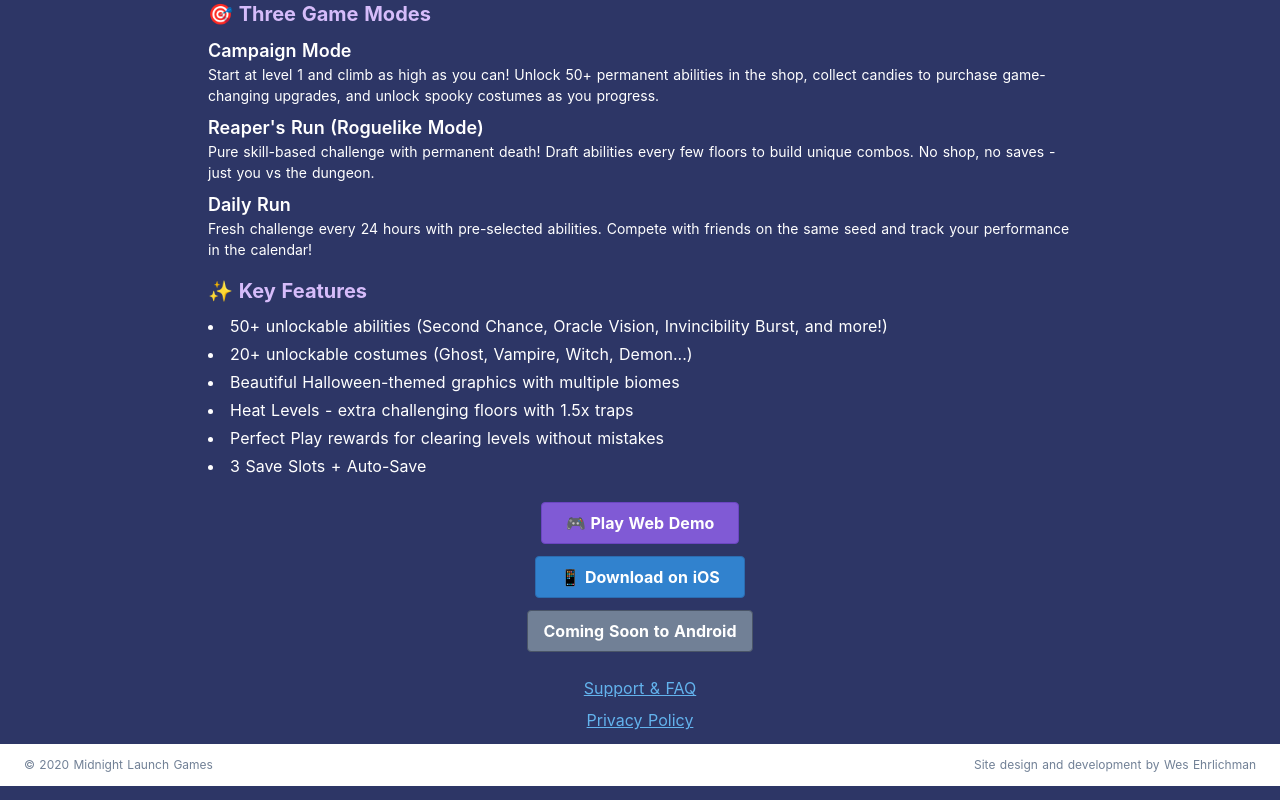
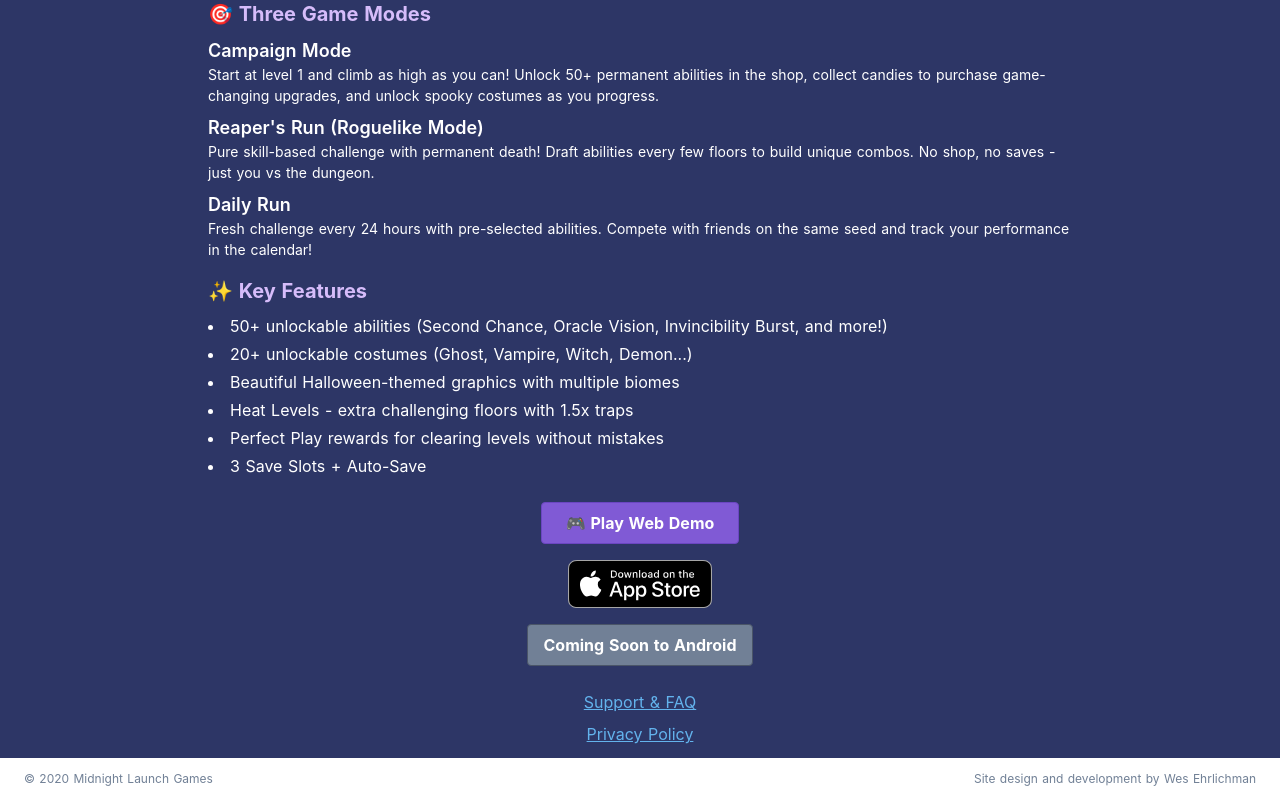
Before and after one commit to SuperWes/MidnightLaunchGamesSite, a Nuxt app: page /games/gravesweeper in a window 1280 px wide. Shown: the part 597-1397 px from the top of the page. Built offline with nearby package versions, Linux system fonts and the light colour scheme.

Commit message:
Updated app store link - WE

```diff
--- a/pages/games/gravesweeper/index.vue
+++ b/pages/games/gravesweeper/index.vue
@@ -52,7 +52,7 @@
           </div>
         </div>
 
-        <div class="flex flex-col items-center gap-3 mt-6">
+        <div class="flex flex-col items-center gap-4 mt-6">
           <a
             href="/games/gravesweeper/reapers_run/"
             target="_blank"
@@ -62,8 +62,14 @@
           <a
             href="https://apps.apple.com/us/app/gravesweeper/id6754204296"
             target="_blank"
-            class="bg-blue-600 hover:bg-blue-700 text-white font-bold py-2 px-6 border border-blue-700 rounded"
-          >📱 Download on iOS</a>
+            class="inline-block"
+          >
+            <img
+              src="~/assets/app-store-badge.svg"
+              alt="Download on the App Store"
+              class="h-12 hover:opacity-80 transition-opacity"
+            />
+          </a>
 
           <div class="bg-gray-600 text-white font-bold py-2 px-4 border border-gray-700 rounded">
             Coming Soon to Android
```
Also changed, not shown: assets/app-store-badge.svg (added), assets/google-play-badge.png (added).
